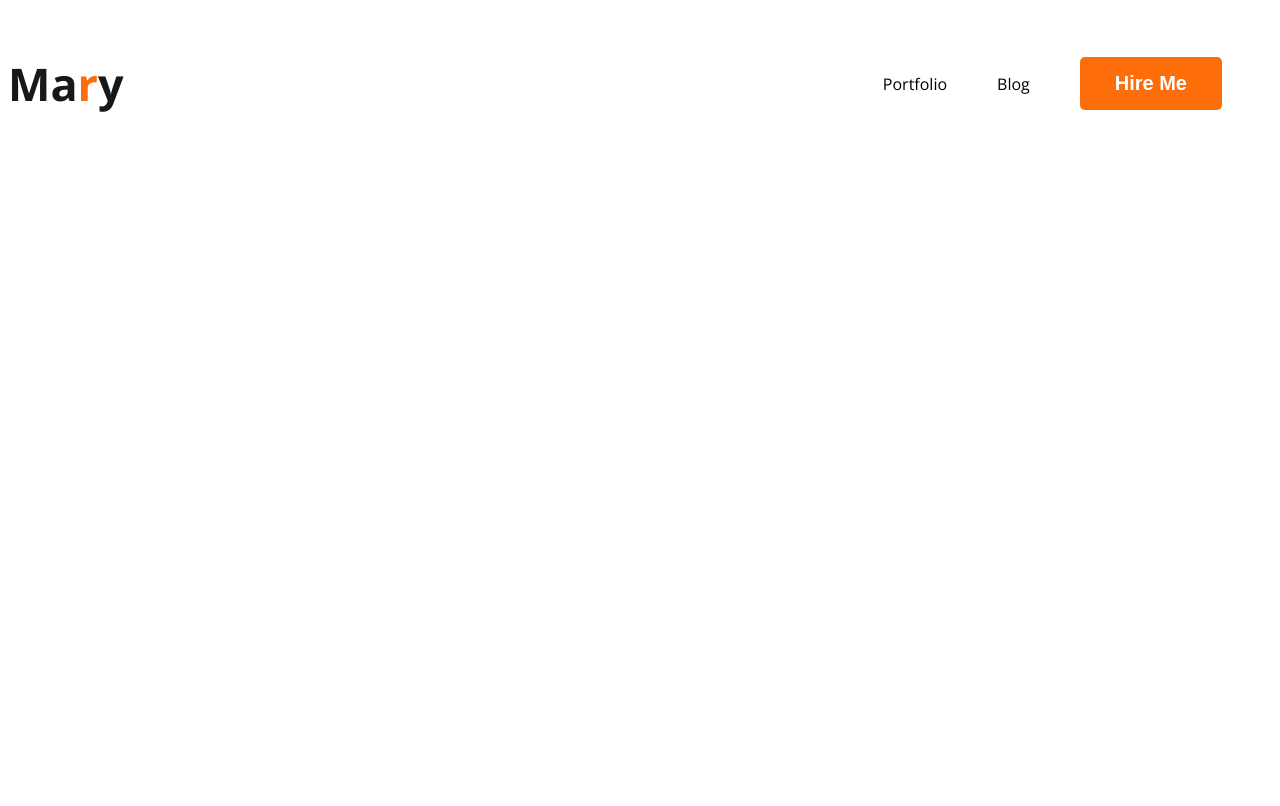
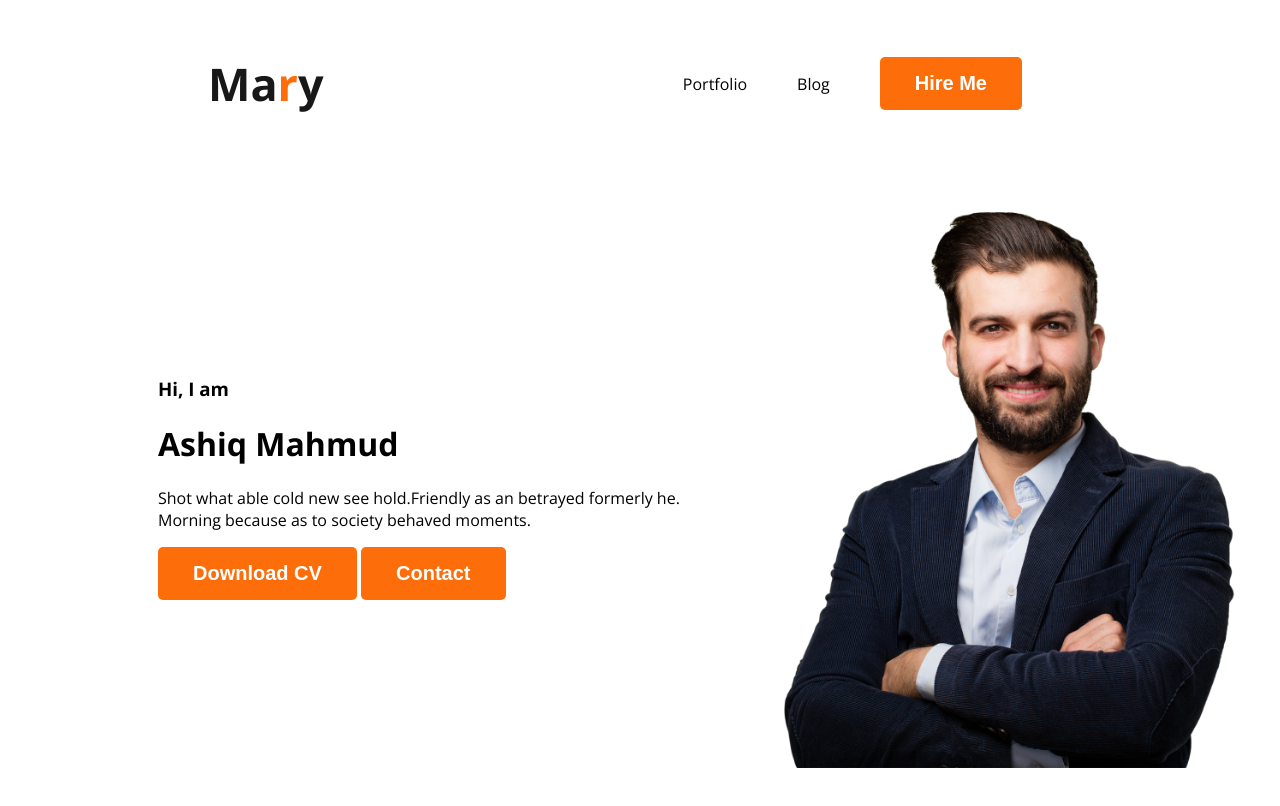
Before and after one commit to ashiqee/Developer-portfolio-lrn, a plain HTML site: page index.html in a window 1280 px wide. Drawn offline with nearby package versions, Linux system fonts and the light colour scheme.

Commit message:
add banner

```diff
--- a/index.html
+++ b/index.html
@@ -14,7 +14,7 @@
     <link rel="stylesheet" href="styles/portfolio.css" />
   </head>
   <body>
-    <header>
+    <header class="header">
       <nav>
         <h3 class="nav-tittle">Ma<span class="text-primary">r</span>y</h3>
         <ul>
@@ -24,6 +24,19 @@
           <li><button class="btn-primary">Hire Me</button></li>
         </ul>
       </nav>
+      <div class="banner">
+        <div class="banner-content">
+          <h3 class="banner-greeting">Hi, I am</h3>
+          <h1 class="banner-title">Ashiq Mahmud</h1>
+          <p>
+            Shot what able cold new see hold.Friendly as an betrayed formerly
+            he. Morning because as to society behaved moments.
+          </p>
+          <button class="btn-primary">Download CV</button>
+          <button class="btn-primary">Contact</button>
+        </div>
+        <img class="profile-pic" src="images/hardy.png" alt="" />
+      </div>
     </header>
     <main></main>
     <footer></footer>
--- a/styles/portfolio.css
+++ b/styles/portfolio.css
@@ -12,6 +12,7 @@ nav {
   display: flex;
   justify-content: space-between;
   align-items: center;
+  margin: 0 200px;
 }
 
 .nav-tittle {
@@ -35,6 +36,12 @@ nav a {
   color: #474747;
 }
 
+/* header related styles */
+
+.header {
+  background-color: white;
+}
+
 .btn-primary {
   border-radius: 5px;
   background: #fd6e0a;
@@ -44,3 +51,13 @@ nav a {
   font-weight: 700;
   padding: 15px 35px;
 }
+
+.banner {
+  padding: 30px 30px 30px 150px;
+  display: flex;
+  align-items: center;
+}
+
+.banner .profile-pic {
+  width: 500px;
+}
```
